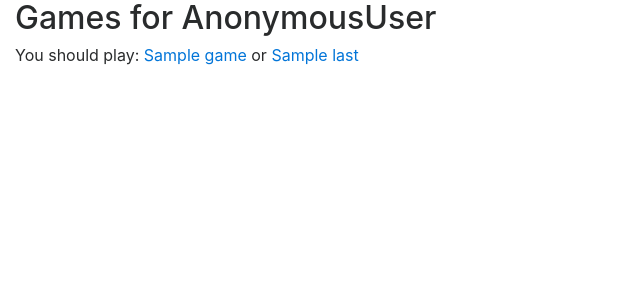
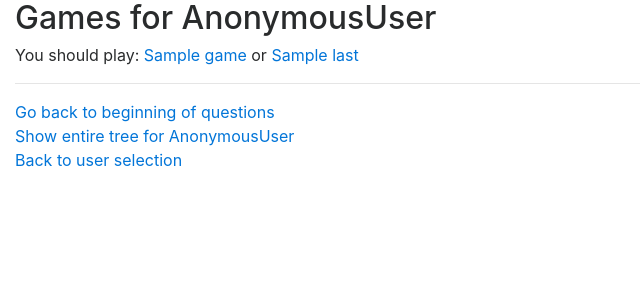
Before and after one commit to palfrey/bgg-graph, a Django app: template graph/templates/games.html in a window 1280 px wide. Shown: the top 300 px of the page, without its empty margins (0-640 px from the left). Run offline with Django 3.2, Linux system fonts and the light colour scheme; the template is opened without the code that fills it: most values are stand-ins (such as "Sample title", 1, 10 or a date in 2020); parts of the project's set-up code (start-up, migrations or seed data) failed here and were passed over; some libraries are stand-ins or nearby versions.

Commit message:
Add backlinks

```diff
--- a/bgg_graph/urls.py
+++ b/bgg_graph/urls.py
@@ -20,6 +20,7 @@ from graph import views
 urlpatterns = [
     url(r'^user/(?P<name>.+)/refresh$', views.user_refresh),
     url(r'^user/(?P<name>.+)/$', views.user),
+    url(r'^graph/(?P<name>.+)/$', views.graph),
     url(r'^pending/(?P<name>.+)/$', views.pending),
     url(r'^status/(?P<name>.+)/$', views.status),
     url(r'^lookup/', views.lookup),
--- a/graph/templates/games.html
+++ b/graph/templates/games.html
@@ -7,4 +7,8 @@ You should play:
     <a href="https://boardgamegeek.com/boardgame/{{game.id}}">{{game.name}}</a> or
 {% endfor %}
 <a href="https://boardgamegeek.com/boardgame/{{last.id}}">{{last.name}}</a>
+<hr />
+<a href="/user/{{user}}">Go back to beginning of questions</a><br />
+<a href="/graph/{{user}}">Show entire tree for {{user}}</a><br />
+<a href="/">Back to user selection</a><br />
 {% endblock %}
--- a/graph/templates/graph.html
+++ b/graph/templates/graph.html
@@ -1,9 +1,12 @@
 {% extends "base.html" %}
 {% load static %}
 {% block title %}Graph for {{ user }}{% endblock %}
+
 {% block script %}
 <script src="{% static "viz.js" %}"></script>
 <script src="{% static "svg-pan-zoom.min.js" %}"></script>
+<a href="/user/{{user}}">Go back to questions</a><br />
+<a href="/">Back to user selection</a><br />
 <script>
 $(function() {
   document.body.innerHTML += Viz("digraph { \
--- a/graph/templates/question.html
+++ b/graph/templates/question.html
@@ -6,4 +6,8 @@ Would you like {{question}}
 {% for answer, query in answers.items %}
     <a href="/user/{{user}}?{{query}}">{{answer}}</a>
 {% endfor %}
+<hr />
+<a href="/user/{{user}}">Go back to beginning of questions</a><br />
+<a href="/graph/{{user}}">Show entire tree for {{user}}</a><br />
+<a href="/">Back to user selection</a><br />
 {% endblock %}
```
